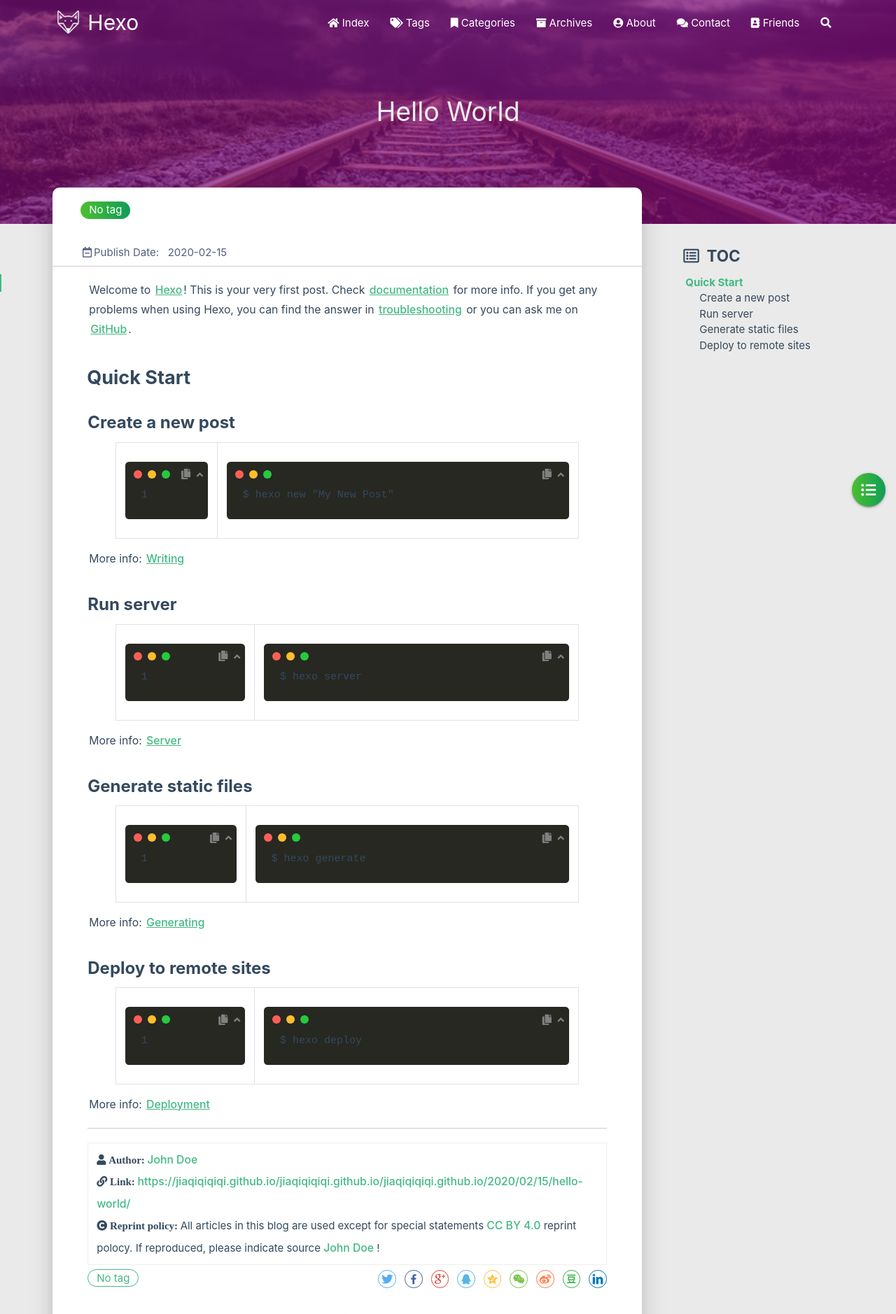
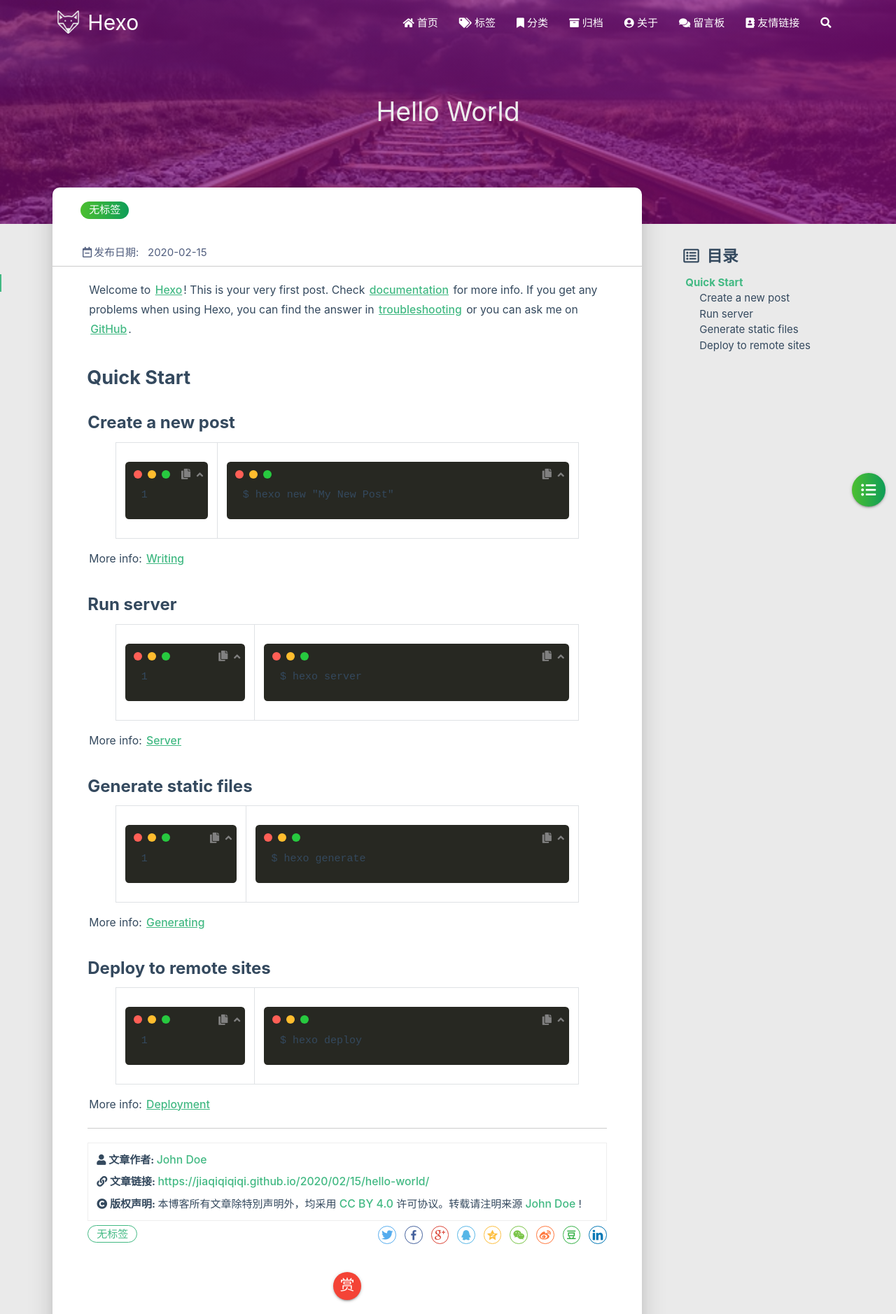
Before and after one commit to jiaqiqiqiqi/jiaqiqiqiqi.github.io, a plain HTML site: page 2020/02/15/hello-world/index.html in a window 1280 px wide. Shown: the top 1878 px of the page at 70% size. Drawn offline with Linux system fonts and the light colour scheme; some packages are replaced by stand-ins of ours; no server answers; a script that the page names is missing.

Commit message:
Site updated: 2020-02-15 23:00:30

```diff
--- a/2020/02/15/hello-world/index.html
+++ b/2020/02/15/hello-world/index.html
@@ -1,5 +1,5 @@
 <!DOCTYPE HTML>
-<html lang="en">
+<html lang="zh-CN">
 
 
 <head>
@@ -34,7 +34,7 @@
     <nav id="headNav" class="bg-color nav-transparent">
         <div id="navContainer" class="nav-wrapper container">
             <div class="brand-logo">
-                <a href="/jiaqiqiqiqi.github.io/" class="waves-effect waves-light">
+                <a href="/" class="waves-effect waves-light">
 
                     <img src="/medias/logo.png" class="logo-img" alt="LOGO">
 
@@ -52,7 +52,7 @@
 
       <i class="fas fa-home" style="zoom: 0.6;"></i>
 
-      <span>Index</span>
+      <span>首页</span>
     </a>
 
   </li>
@@ -63,7 +63,7 @@
 
       <i class="fas fa-tags" style="zoom: 0.6;"></i>
 
-      <span>Tags</span>
+      <span>标签</span>
     </a>
 
   </li>
@@ -74,7 +74,7 @@
 
       <i class="fas fa-bookmark" style="zoom: 0.6;"></i>
 
-      <span>Categories</span>
+      <span>分类</span>
     </a>
 
   </li>
@@ -85,7 +85,7 @@
 
       <i class="fas fa-archive" style="zoom: 0.6;"></i>
 
-      <span>Archives</span>
+      <span>归档</span>
     </a>
 
   </li>
@@ -96,7 +96,7 @@
 
       <i class="fas fa-user-circle" style="zoom: 0.6;"></i>
 
-      <span>About</span>
+      <span>关于</span>
     </a>
 
   </li>
@@ -107,7 +107,7 @@
 
       <i class="fas fa-comments" style="zoom: 0.6;"></i>
 
-      <span>Contact</span>
+      <span>留言板</span>
     </a>
 
   </li>
@@ -118,14 +118,14 @@
 
       <i class="fas fa-address-book" style="zoom: 0.6;"></i>
 
-      <span>Friends</span>
+      <span>友情链接</span>
     </a>
 
   </li>
 
   <li>
     <a href="#searchModal" class="modal-trigger waves-effect waves-light">
-      <i id="searchIcon" class="fas fa-search" title="Search" style="zoom: 0.85;"></i>
+      <i id="searchIcon" class="fas fa-search" title="搜索" style="zoom: 0.85;"></i>
     </a>
   </li>
 </ul>
@@ -154,7 +154,7 @@
 
 			    <i class="fa-fw fas fa-home"></i>
 
-			Index
+			首页
 		</a>
 
         </li>
@@ -165,7 +165,7 @@
 
 			    <i class="fa-fw fas fa-tags"></i>
 
-			Tags
+			标签
 		</a>
 
         </li>
@@ -176,7 +176,7 @@
 
 			    <i class="fa-fw fas fa-bookmark"></i>
 
-			Categories
+			分类
 		</a>
 
         </li>
@@ -187,7 +187,7 @@
 
 			    <i class="fa-fw fas fa-archive"></i>
 
-			Archives
+			归档
 		</a>
 
         </li>
@@ -198,7 +198,7 @@
 
 			    <i class="fa-fw fas fa-user-circle"></i>
 
-			About
+			关于
 		</a>
 
         </li>
@@ -209,7 +209,7 @@
 
 			    <i class="fa-fw fas fa-comments"></i>
 
-			Contact
+			留言板
 		</a>
 
         </li>
@@ -220,7 +220,7 @@
 
 			    <i class="fa-fw fas fa-address-book"></i>
 
-			Friends
+			友情链接
 		</a>
 
         </li>
@@ -424,7 +424,7 @@
                 <div class="col s7">
 
                           <div class="article-tag">
-                            <span class="chip bg-color">No tag</span>
+                            <span class="chip bg-color">无标签</span>
                           </div>
 
                 </div>
@@ -436,7 +436,7 @@
             <div class="post-info">
 
                 <div class="post-date info-break-policy">
-                    <i class="far fa-calendar-minus fa-fw"></i>Publish Date:&nbsp;&nbsp;
+                    <i class="far fa-calendar-minus fa-fw"></i>发布日期:&nbsp;&nbsp;
                     2020-02-15
                 </div>
 
@@ -478,34 +478,34 @@
             <div class="reprint__author">
                 <span class="reprint-meta" style="font-weight: bold;">
                     <i class="fas fa-user">
-                        Author:
+                        文章作者:
                     </i>
                 </span>
                 <span class="reprint-info">
-                    <a href="https://jiaqiqiqiqi.github.io/jiaqiqiqiqi.github.io" rel="external nofollow noreferrer">John Doe</a>
+                    <a href="https://jiaqiqiqiqi.github.io" rel="external nofollow noreferrer">John Doe</a>
                 </span>
             </div>
             <div class="reprint__type">
                 <span class="reprint-meta" style="font-weight: bold;">
                     <i class="fas fa-link">
-                        Link:
+                        文章链接:
                     </i>
                 </span>
                 <span class="reprint-info">
-                    <a href="https://jiaqiqiqiqi.github.io/jiaqiqiqiqi.github.io/jiaqiqiqiqi.github.io/2020/02/15/hello-world/">https://jiaqiqiqiqi.github.io/jiaqiqiqiqi.github.io/jiaqiqiqiqi.github.io/2020/02/15/hello-world/</a>
+                    <a href="https://jiaqiqiqiqi.github.io/2020/02/15/hello-world/">https://jiaqiqiqiqi.github.io/2020/02/15/hello-world/</a>
                 </span>
             </div>
             <div class="reprint__notice">
                 <span class="reprint-meta" style="font-weight: bold;">
                     <i class="fas fa-copyright">
-                        Reprint policy:
+                        版权声明:
                     </i>
                 </span>
                 <span class="reprint-info">
-                    All articles in this blog are used except for special statements
+                    本博客所有文章除特別声明外，均采用
                     <a href="https://creativecommons.org/licenses/by/4.0/deed.zh" rel="external nofollow noreferrer" target="_blank">CC BY 4.0</a>
-                    reprint polocy. If reproduced, please indicate source
-                    <a href="https://jiaqiqiqiqi.github.io/jiaqiqiqiqi.github.io" target="_blank">John Doe</a>
+                    许可协议。转载请注明来源
+                    <a href="https://jiaqiqiqiqi.github.io" target="_blank">John Doe</a>
                     !
                 </span>
             </div>
@@ -514,7 +514,7 @@
 
     <script async defer>
       document.addEventListener("copy", function (e) {
-        let toastHTML = '<span>Copied successfully, please follow the reprint policy of this article</span><button class="btn-flat toast-action" onclick="navToReprintStatement()" style="font-size: smaller">more</a>';
+        let toastHTML = '<span>复制成功，请遵循本文的转载规则</span><button class="btn-flat toast-action" onclick="navToReprintStatement()" style="font-size: smaller">查看</a>';
         M.toast({html: toastHTML})
       });
 
@@ -529,7 +529,7 @@
                 <div class="post-meta__tag-list" style="display: inline-block;">
 
                         <div class="article-tag">
-                            <span class="chip bg-color">No tag</span>
+                            <span class="chip bg-color">无标签</span>
                         </div>
 
                 </div>
@@ -695,9 +695,9 @@
 
         <div class="article col s12 m6" data-aos="fade-up">
             <div class="article-badge left-badge text-color">
-                <i class="fas fa-chevron-left"></i>&nbsp;Previous</div>
+                <i class="fas fa-chevron-left"></i>&nbsp;上一篇</div>
             <div class="card">
-                <a href="/jiaqiqiqiqi.github.io/2020/02/15/test/">
+                <a href="/2020/02/15/test/">
                     <div class="card-image">
 
 
@@ -731,10 +731,10 @@
 
         <div class="article col s12 m6" data-aos="fade-up">
             <div class="article-badge right-badge text-color">
-                Current&nbsp;<i class="far fa-dot-circle"></i>
+                本篇&nbsp;<i class="far fa-dot-circle"></i>
             </div>
             <div class="card">
-                <a href="/jiaqiqiqiqi.github.io/2020/02/15/hello-world/">
+                <a href="/2020/02/15/hello-world/">
                     <div class="card-image">
 
 
@@ -801,7 +801,7 @@ code[class*="language-"], pre[class*="language-"] { white-space: pre !important;
     </div>
     <div id="toc-aside" class="expanded col l3 hide-on-med-and-down">
         <div class="toc-widget">
-            <div class="toc-title"><i class="far fa-list-alt"></i>&nbsp;&nbsp;TOC</div>
+            <div class="toc-title"><i class="far fa-list-alt"></i>&nbsp;&nbsp;目录</div>
             <div id="toc-content"></div>
         </div>
     </div>
@@ -929,7 +929,7 @@ code[class*="language-"], pre[class*="language-"] { white-space: pre !important;
         <div class="col s12 m8 l8 copy-right">
             Copyright&nbsp;&copy;
             <span id="year">2019</span>
-            <a href="https://jiaqiqiqiqi.github.io/jiaqiqiqiqi.github.io" target="_blank">John Doe</a>
+            <a href="https://jiaqiqiqiqi.github.io" target="_blank">John Doe</a>
             |&nbsp;Powered by&nbsp;<a href="https://hexo.io/" target="_blank">Hexo</a>
             |&nbsp;Theme&nbsp;<a href="https://github.com/blinkfox/hexo-theme-matery" target="_blank">Matery</a>
             <br>
@@ -982,7 +982,7 @@ code[class*="language-"], pre[class*="language-"] { white-space: pre !important;
 
 
 
-    <a href="/jiaqiqiqiqi.github.io/atom.xml" class="tooltipped" target="_blank" data-tooltip="RSS 订阅" data-position="top" data-delay="50">
+    <a href="/atom.xml" class="tooltipped" target="_blank" data-tooltip="RSS 订阅" data-position="top" data-delay="50">
         <i class="fas fa-rss"></i>
     </a>
 
@@ -997,8 +997,8 @@ code[class*="language-"], pre[class*="language-"] { white-space: pre !important;
 <div id="searchModal" class="modal">
     <div class="modal-content">
         <div class="search-header">
-            <span class="title"><i class="fas fa-search"></i>&nbsp;&nbsp;Search</span>
-            <input type="search" id="searchInput" name="s" placeholder="Please enter a search keyword"
+            <span class="title"><i class="fas fa-search"></i>&nbsp;&nbsp;搜索</span>
+            <input type="search" id="searchInput" name="s" placeholder="请输入搜索的关键字"
                    class="search-input">
         </div>
         <div id="searchResult"></div>
@@ -1008,7 +1008,7 @@ code[class*="language-"], pre[class*="language-"] { white-space: pre !important;
 <script src="/js/search.js"></script>
 <script type="text/javascript">
 $(function () {
-    searchFunc("/jiaqiqiqiqi.github.io/" + "search.xml", 'searchInput', 'searchResult');
+    searchFunc("/" + "search.xml", 'searchInput', 'searchResult');
 });
 </script>
     <!-- 回到顶部按钮 -->
```
Also changed, not shown: 2020/02/15/test/index.html (+39 -39 lines), archives/2020/02/index.html (+32 -32 lines), archives/2020/index.html (+32 -32 lines), archives/index.html (+32 -32 lines), index.html (+26 -26 lines).
